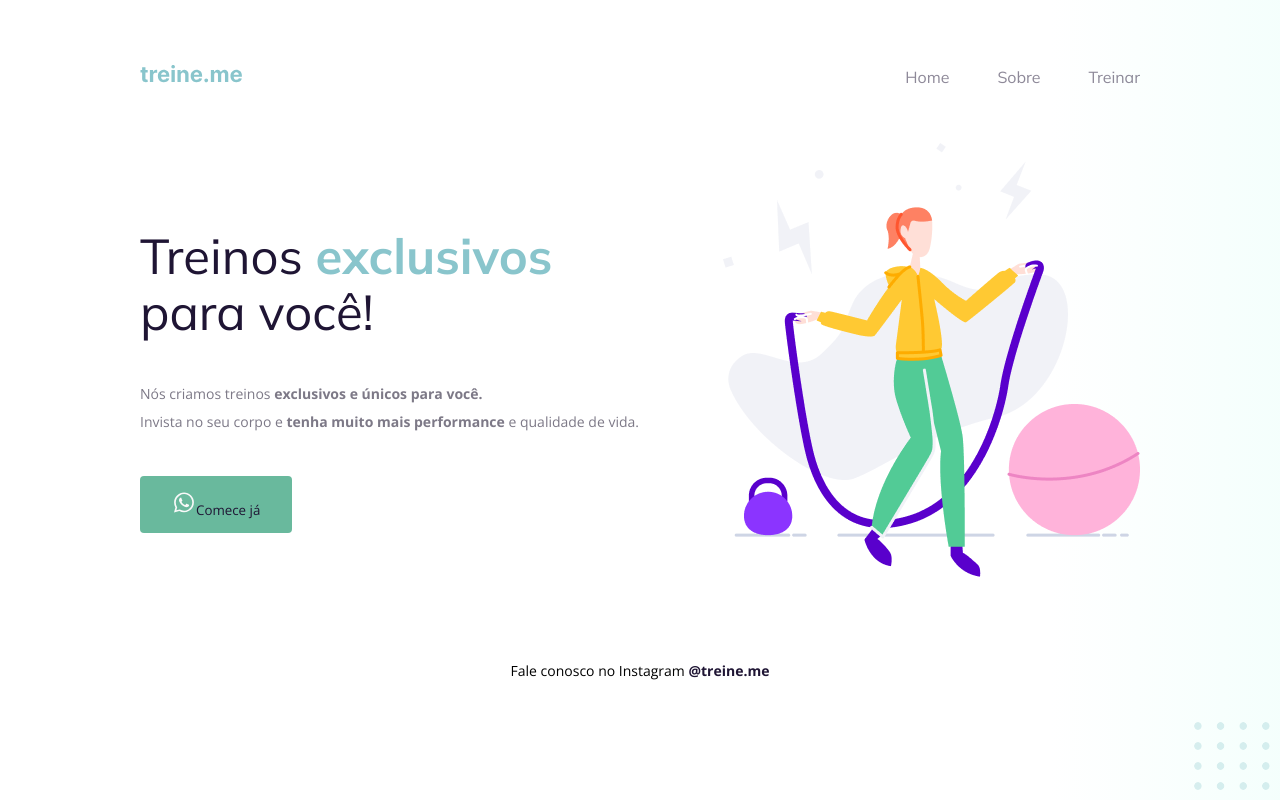
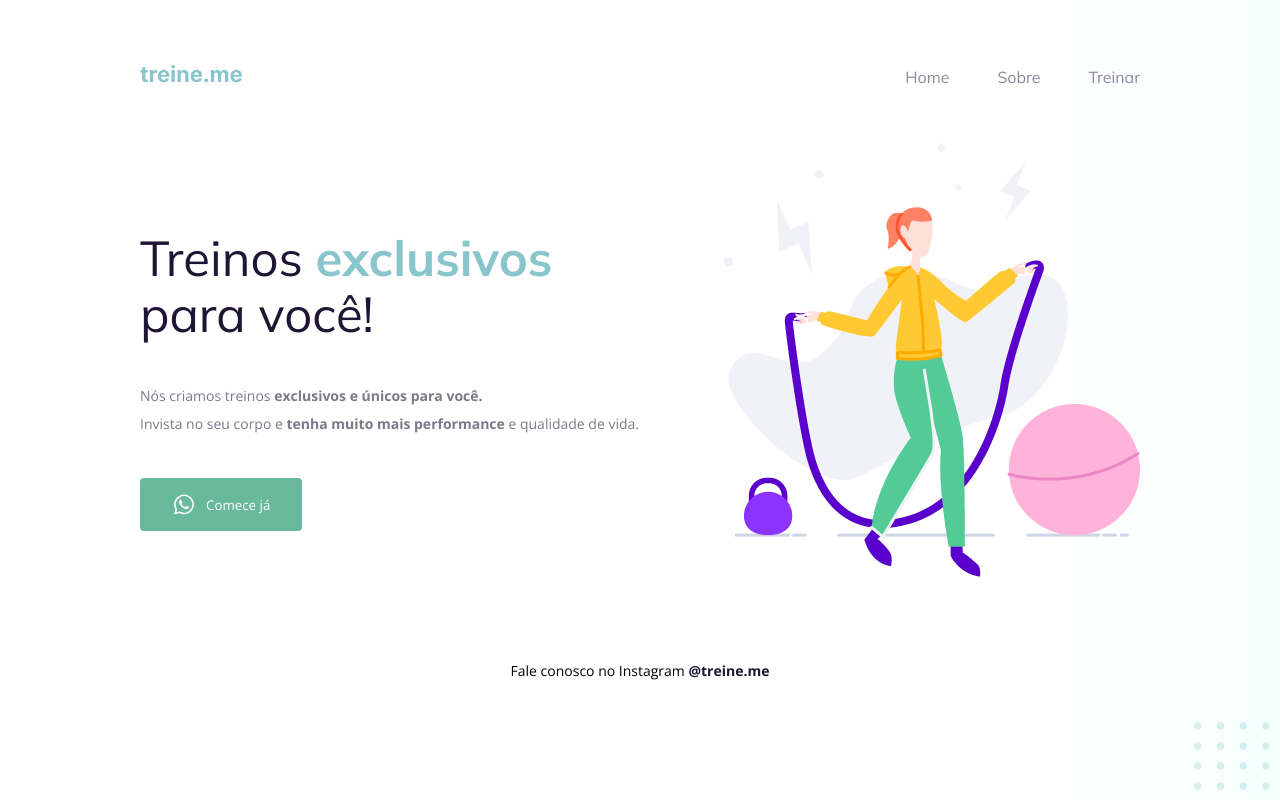
Before and after one commit to weversonmelky/desafio-treine-me, a plain HTML site: page index.html in a window 1280 px wide. Drawn offline with nearby package versions, Linux system fonts and the light colour scheme.

Commit message:
remove tag a in button

```diff
--- a/index.html
+++ b/index.html
@@ -30,7 +30,7 @@
           Invista no seu corpo e <strong>tenha muito mais performance</strong> e qualidade de vida.
         </p>
         <button>
-          <a href="#"><img src="images/whats.svg" alt="Ícone do WhatsApp">Comece já</a>
+          <img src="images/whats.svg" alt="Ícone do WhatsApp">Comece já
         </button>
       </section>
       <img src="images/img.png" alt="Desenho de uma mulher pulando corta numa academia.">
```
